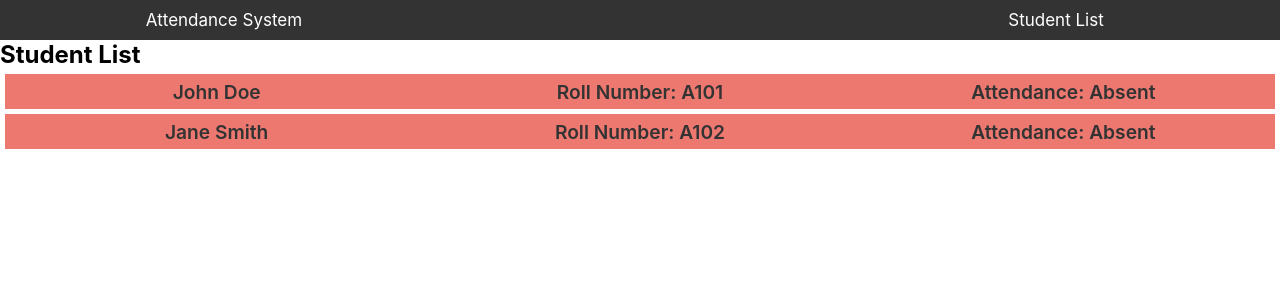
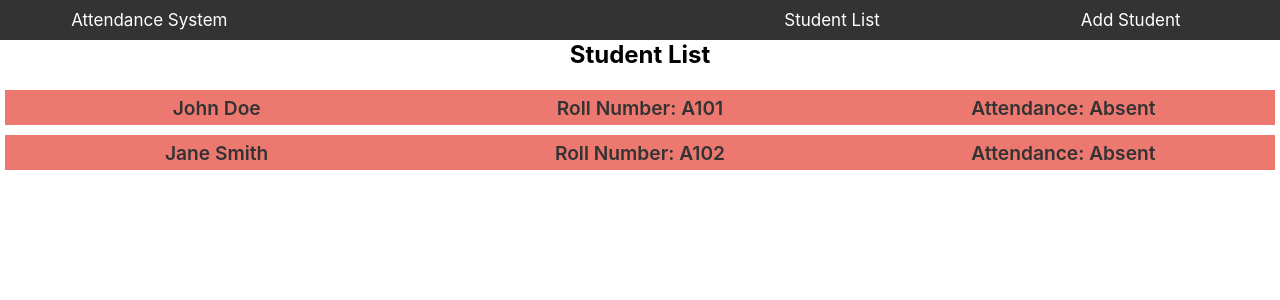
Before and after one commit to Hari-krishna-tech/kalvium-task, a React (Create React App) app: page /studentlist in a window 1280 px wide. Shown: the top 300 px of the page. Built offline with nearby package versions, Linux system fonts and the light colour scheme.

Commit message:
added a new component add student

```diff
--- a/src/App.js
+++ b/src/App.js
@@ -4,6 +4,8 @@ import StudentList from './components/StudentList/StudentList';
 import AttendanceForm from './components/AttendanceForm/AttendanceForm';
 import Nav from './components/Nav/Nav.jsx';
 import {Routes, Route} from 'react-router-dom';
+
+import AddStudent from './components/AddStudent/AddStudent.js';
 
 const App = () => {
   const initialStudents = [
@@ -34,6 +36,7 @@ const App = () => {
 
         <Route path="/studentlist" element={<StudentList students={students} markAttendance={markAttendance}/>} />
 
+        <Route path="/addstudent" element={<AddStudent />} />
 
       </Routes>
 
--- /dev/null
+++ b/src/components/AddStudent/AddStudent.js
@@ -0,0 +1,9 @@
+
+const AddStudent = () => {
+    return (
+        <></>
+    )
+}
+
+
+export default AddStudent;
--- a/src/components/AttendanceForm/AttendanceForm.js
+++ b/src/components/AttendanceForm/AttendanceForm.js
@@ -6,25 +6,27 @@ const AttendanceForm = ({ students, markAttendance }) => {
   const [present, setPresent] = useState(false);
 
   const handleStudentChange = (event) => {
-    setSelectedStudent(event.target.value);
+
     if(event.target.value === ""){
-      setPresent(false);
+      // setPresent(false);
       return;
     }
-    for(var i=0; i<students.length; i++){
-      if(students[i].id === parseInt(selectedStudent)){
-        console.log(students[i].attendance)
+   // console.log(event.target.value)
+    for(let i=0;i<students.length;i++){
+      if(students[i].id === parseInt(event.target.value)){
+       // console.log(students[i].attendance)
         setPresent(students[i].attendance);
         break;
       }
     }
+    setSelectedStudent(event.target.value);
 
   };
 
   const handleMarkAttendance = () => {
     markAttendance(selectedStudent);
-
     setSelectedStudent('');
+    setPresent(false);
   };
 
   return (
--- a/src/components/Nav/Nav.jsx
+++ b/src/components/Nav/Nav.jsx
@@ -7,6 +7,7 @@ const Nav = () => {
             <ul>
                 <li className="logo"><Link to="/"><a >Attendance System</a></Link></li>
                 <li><Link to="/studentlist"><a >Student List</a></Link></li>
+                <li><Link to="/addstudent"><a >Add Student</a></Link></li>
             </ul>
         </nav>
     )
--- /dev/null
+++ b/src/components/StudentList/StudentList.css
@@ -0,0 +1,13 @@
+.student-list {
+    display: flex;
+    flex-direction: column;
+    width: 100%;
+}
+
+
+.student-list .student-list-header {
+    text-align: center;
+    font-size: 1.5rem;
+    font-weight: bold;
+    margin-bottom: 1rem;
+}
--- a/src/components/StudentList/StudentList.js
+++ b/src/components/StudentList/StudentList.js
@@ -1,10 +1,11 @@
 import React from 'react';
 import StudentCard from './StudentCard';
+import "./StudentList.css"
 
 const StudentList = ({ students, markAttendance }) => {
   return (
     <div className="student-list">
-      <h2>Student List</h2>
+      <h2 className='student-list-header'>Student List</h2>
       {students.map((student) => (
         <StudentCard key={student.id} student={student} markAttendance={markAttendance}/>
       ))}
```
Also changed, not shown: src/components/AddStudent/AddStudent.css (added).
